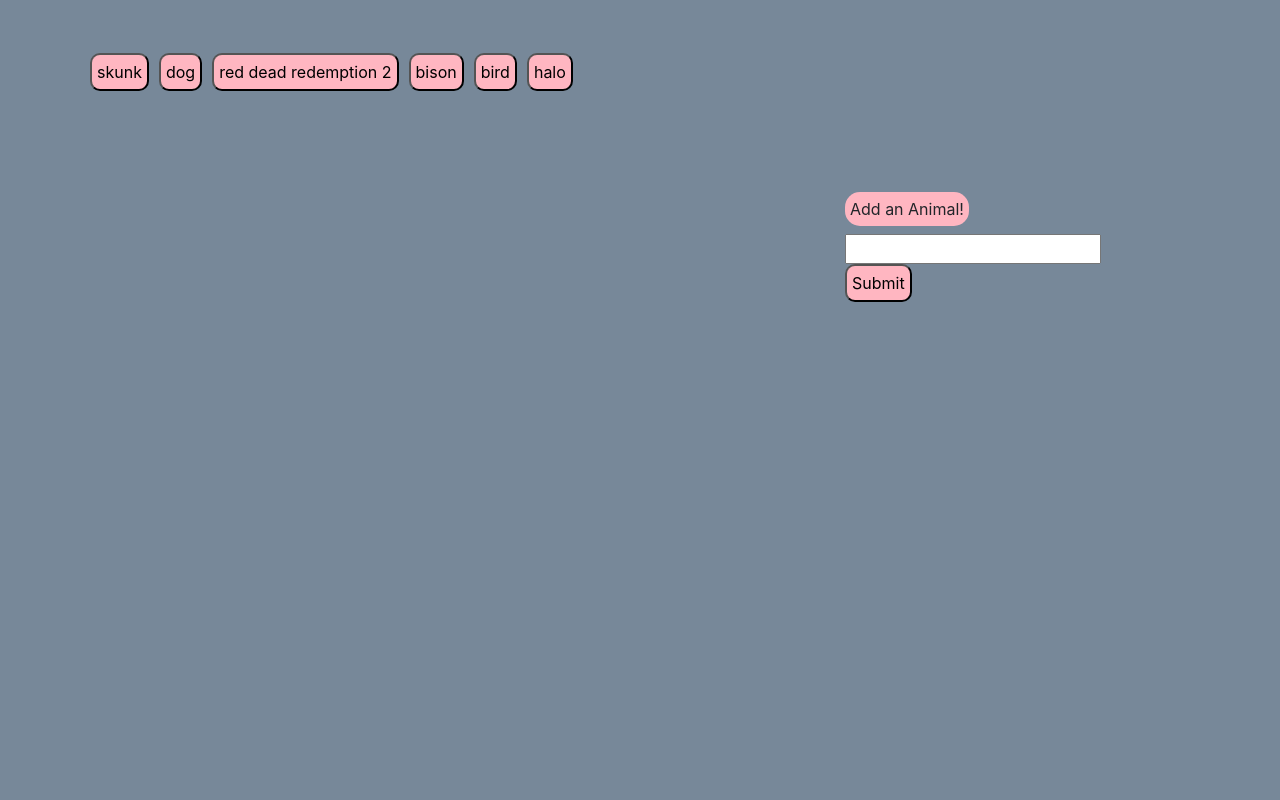
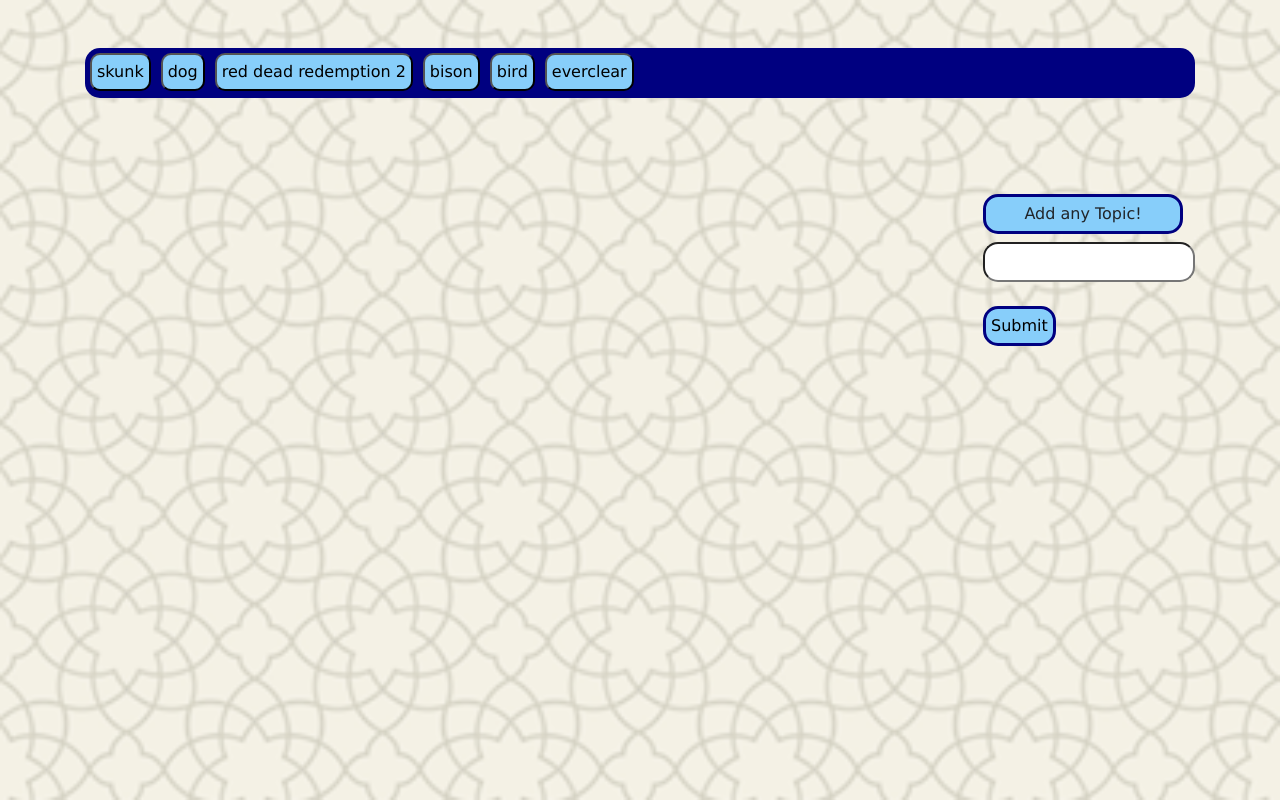
Before and after one commit to kingoftheair/giftastic, a plain HTML site: page index.html in a window 1280 px wide. Drawn offline with nearby package versions, Linux system fonts and the light colour scheme.

Commit message:
close to done

```diff
--- a/assets/css/style.css
+++ b/assets/css/style.css
@@ -1,5 +1,7 @@
 html, body {
-    background-color:lightslategray;
+    background-image:url("../images/oriental.png");
+    background-size:100%;
+    font-family:Lucida Grande;
 }
 
 .container {
@@ -8,11 +10,13 @@ html, body {
 }
 
 p {
-    color:white;
+    color:navy;
+    width:100px;
+    word-wrap: break-word;
 }
 
 button {
-    background-color:lightpink;
+    background-color:lightskyblue;
     text-align:center;
     margin:5px;
     border-radius: 10px;
@@ -20,19 +24,32 @@ button {
 }
 
 #topics-view {
+    background-color:navy;
+    border-radius:15px;
+    height:50px;
+}
 
+#topic-typed {
+    height:40px;
+    writing-mode: horizontal-tb;
+    border-radius:15px;
 }
 
 #add-topic {
-    background-color:lightpink;
-    border-radius: 10px;
+    background-color:lightskyblue;
+    border-radius: 15px;
     padding:5px;
+    border: solid 3px navy;;
 }
 
 label {
-    background-color:lightpink;
+    background-color:lightskyblue;
     border-radius: 15px;
     padding:5px;
+    border:solid 3px navy;
+    height:100%;
+    width:200px;
+    text-align:center;
 }
 
 #gif-pic, #rating {
@@ -43,6 +60,8 @@ label {
 img {
     height:250px;
     width:250px;
+    border: solid 2px navy;
+    border-radius:8px;
 }
 
 
--- a/assets/javascript/app.js
+++ b/assets/javascript/app.js
@@ -1,5 +1,5 @@
 //variables used
-var topics = ["skunk", "dog", "red dead redemption 2", "bison", "bird", "halo" ];
+var topics = ["skunk", "dog", "red dead redemption 2", "bison", "bird", "everclear" ];
 var queryURL = "";
 var animal = "";
 var singleTopic = "";
@@ -18,10 +18,10 @@ var singleTopic = "";
         $("#topics-view").append(a);
     }
   }
-
+  renderButtons();
 
 //function to
-function A(){
+//function A(){
 $("#add-topic").on("click", function(event){
     event.preventDefault();
     var singleTopic = $("#topic-typed").val().trim();
@@ -83,10 +83,10 @@ $("#add-topic").on("click", function(event){
 
 })
 })
-}
 
 
-function B () {
+
+//function B () {
 $("button").on("click", function() {
     var animal = $(this).attr("data-name");
     var queryURL = "https://api.giphy.com/v1/gifs/search?q=" +
@@ -134,9 +134,6 @@ $("button").on("click", function() {
 
     })
   })
-}
+
 
 //calling functions to run game
-renderButtons();
-A();
-B();
--- a/index.html
+++ b/index.html
@@ -30,9 +30,10 @@
         </div>
         <div class="col-4">
                 <form id="topic-form">
-                        <label for="topic-input">Add an Animal!</label>
+                        <label for="topic-input">Add any Topic!</label>
+                        <br>
                         <input type="text" id="topic-typed"><br>
-
+                        <br>
                         <!-- Button triggers new animal to be added -->
                         <input id="add-topic" type="submit" value="Submit">
                     </form>
@@ -44,6 +45,8 @@
                 <div class="col-9" id="col">
                         <div id="gif-pic"></div>
                         <div id="rating"></div>
+                        <br>
+                        <div id-"title"></div>
                </div>
                <div class="col-3"></div>
             </div>
```
Also changed, not shown: assets/images/funky-lines.png (added), assets/images/hills.jpg (added), assets/images/oriental.png (added), assets/images/wormz.png (added), 2 other files.
